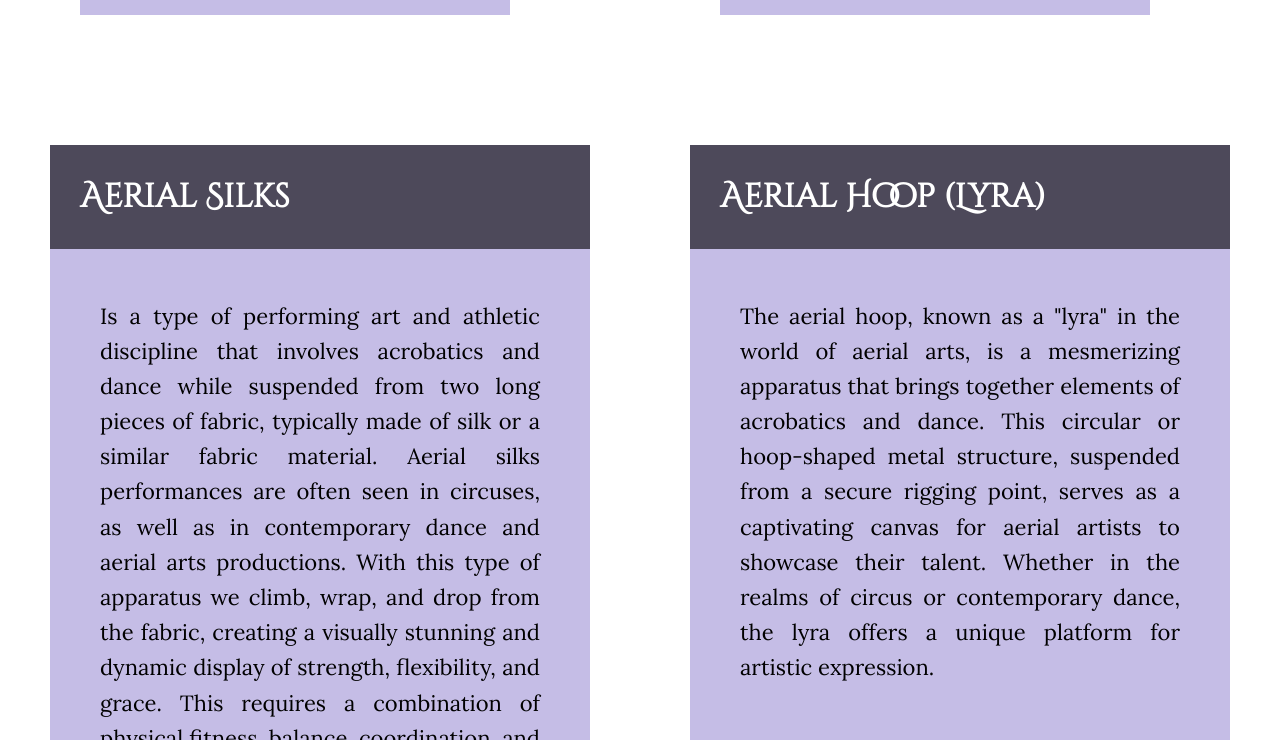
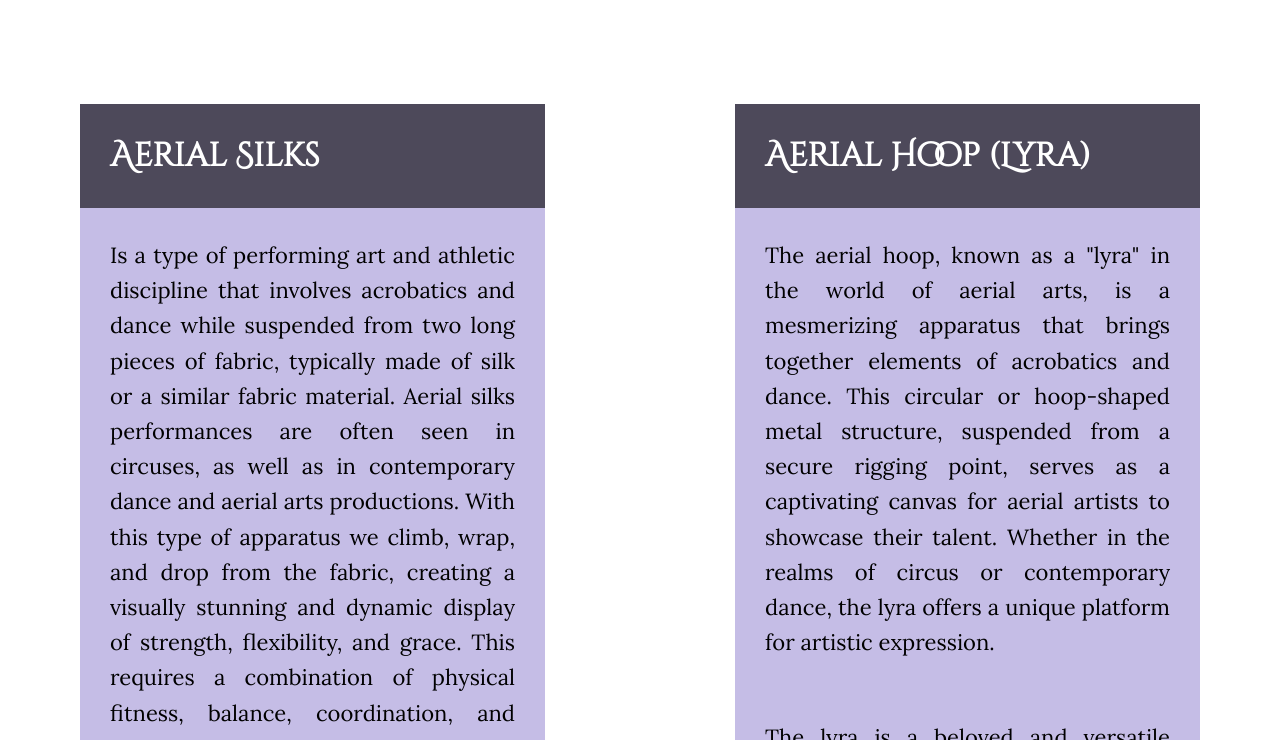
Before and after one commit to jmichellevr29/wdd130, a plain HTML site: page aerial-dance/index.html in a window 1280 px wide. Shown: the part 1560-2300 px from the top of the page. Drawn offline with Linux system fonts and the light colour scheme.

Commit message:
corrections in css

```diff
--- a/aerial-dance/styles/style.css
+++ b/aerial-dance/styles/style.css
@@ -63,37 +63,46 @@ nav a:hover {
 #content-grid {
     display: grid;
     grid-template-columns: repeat(2, 1fr);
+    gap: 0 30px;
 }
 .img-firstp {
-    width: 400px;
-    height: 650px;
+    max-width: 400px;
+    max-height: 650px;
+    justify-self: center;
+    box-sizing: border-box;
     margin: 80px;
     border: 15px solid #C5BDE6;
 }
+#info2-aerial {
+  margin: 50px 50px;
+  padding: 30px;
+  text-align: justify;
+}
+#info3-aerial {
+  margin: 50px 50px;
+  padding: 30px;
+  text-align: justify;
+}
 #info2-aerial h2 {
+    padding: 30px;
     background-color: #4D495A;
     color: white;
-    margin: 50px 50px 0;
-    padding: 30px;
 }
 #info2-aerial p {
     background-color: #C5BDE6;
-    margin: 0 50px;
-    padding: 50px;
-    text-align: justify;
+    margin: 0;
+    padding: 30px;
     line-height: 1.6;
 }
 #info3-aerial h2 {
+    padding: 30px;
     background-color: #4D495A;
     color: white;
-    margin: 50px 50px 0;
-    padding: 30px;
 }
 #info3-aerial p {
     background-color: #C5BDE6;
-    margin: 0 50px;
-    padding: 50px;
-    text-align: justify;
+    margin: 0;
+    padding: 30px;
     line-height: 1.6;
 }
 /* This is the style for the footer */
```
